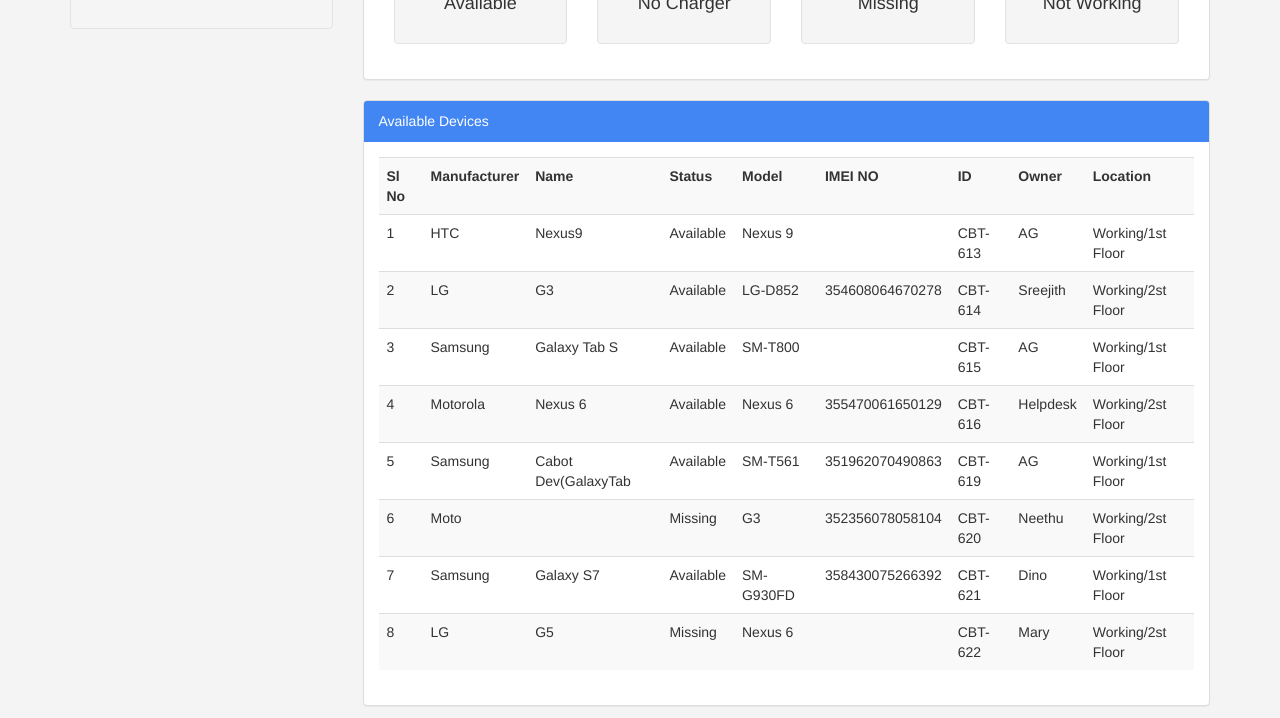
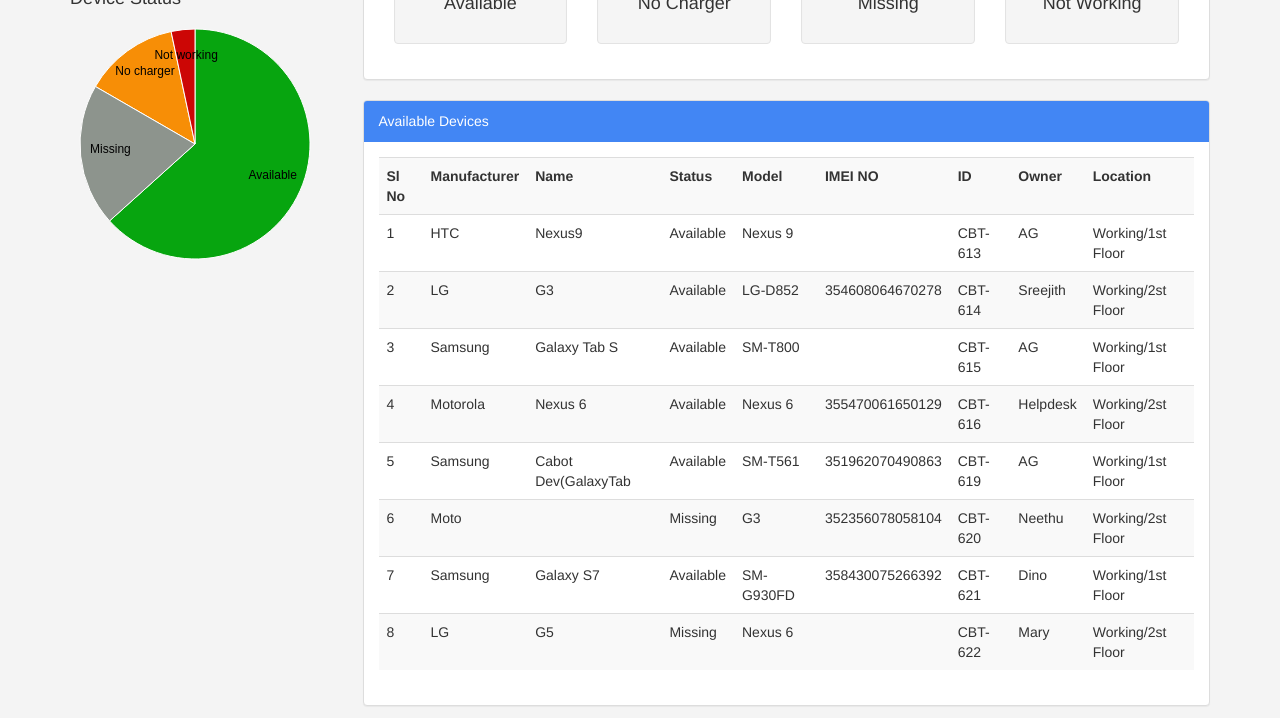
Before and after one commit to amitha-baby/DeviceHub, a plain HTML site: page index.html in a window 1280 px wide. Shown: the part 382-1100 px from the top of the page. Drawn offline with nearby package versions, Linux system fonts and the light colour scheme.

Commit message:
D3 implemented

```diff
--- /dev/null
+++ b/browseruse.csv
@@ -0,0 +1,5 @@
+browser,percent
+Available,19
+No charger,4
+Missing,6
+Not working,1
--- a/css/style.css
+++ b/css/style.css
@@ -151,6 +151,7 @@ color: #ffffff;
 
 
 
+
   @media (max-width: 767px) {
     .navbar-default .navbar-nav .open .dropdown-menu > li > a {
       color: #ecf0f1;
--- a/index.html
+++ b/index.html
@@ -13,6 +13,21 @@
     <link href="css/style.css" rel="stylesheet">
     <link rel="stylesheet" href="font-awesome/css/font-awesome.min.css">
     <script src="https://cdn.ckeditor.com/4.10.1/standard/ckeditor.js"></script>
+    <script src="https://d3js.org/d3.v4.min.js"></script>
+    <style>
+        .arc text {
+            font: 10px sans-serif;
+            text-anchor: middle;
+           font-style: initial;
+           font-size: 12px;
+        }
+
+        .arc path {
+            stroke: #fff;
+        }
+
+    </style>
+
 
   </head>
 
@@ -92,17 +107,74 @@
                                 </a>
                                 <a href="posts.html" class="list-group-item"><i class="fa fa-apple " aria-hidden="true"></i>    IOS<span class="badge">15</span></a>
                                 <a href="users.html" class="list-group-item"><i class="fa fa-android  " aria-hidden="true"></i>    Android<span class="badge">16</span></a>
+
                               </div>
-                              <div class="well">
+                              <!-- <div class="well"> -->
+                                <h4>Device Status</h4>
+
 
                                     <div>
-                                            <!-- <div class="progress-bar" role="progressbar" aria-valuenow="60" aria-valuemin="0" aria-valuemax="100" style="width: 60%;">
-                                              60%
-                                            </div> -->
+
+                                            <div >
+
+                                                <svg width="250" height="250"></svg>
+                                                <script>
+
+                                                    var svg = d3.select("svg"),
+                                                        width = svg.attr("width"),
+                                                        height = svg.attr("height"),
+                                                        radius = Math.min(width, height) / 2;
+
+                                                    var g = svg.append("g")
+                                                               .attr("transform", "translate(" + width / 2 + "," + height / 2 + ")");
+
+                                                    var color = d3.scaleOrdinal(['#07a50f','#f78e06','#8d948d','#cc0605','#e41a1c']);
+
+                                                    var pie = d3.pie().value(function(d) {
+                                                            return d.percent;
+                                                        });
+
+                                                    var path = d3.arc()
+                                                                 .outerRadius(radius - 10)
+                                                                 .innerRadius(0);
+
+                                                    var label = d3.arc()
+                                                                  .outerRadius(radius)
+                                                                  .innerRadius(radius - 80);
+
+                                                    d3.csv("browseruse.csv", function(error, data) {
+                                                        if (error) {
+                                                            throw error;
+                                                        }
+                                                        var arc = g.selectAll(".arc")
+                                                                   .data(pie(data))
+                                                                   .enter().append("g")
+                                                                   .attr("class", "arc");
+
+                                                        arc.append("path")
+                                                           .attr("d", path)
+                                                           .attr("fill", function(d) { return color(d.data.browser); });
+
+                                                        console.log(arc)
+
+                                                        arc.append("text")
+                                                           .attr("transform", function(d) {
+                                                                    return "translate(" + label.centroid(d) + ")";
+                                                            })
+                                                           .text(function(d) { return d.data.browser; });
+                                                        });
+
+                                                        svg.append("g")
+                                                           .attr("transform", "translate(" + (width / 2 - 120) + "," + 20 + ")")
+                                                           .append("text")
+                                                        //  .text("Browser use statistics - Jan 2017")
+                                                           .attr("class", "title")
+                                                </script>
+                                            </div>
 
                                           </div>
 
-                              </div>
+                              <!-- </div> -->
                 </div>
 
       <div class="col-md-9">
```
Also changed, not shown: data.csv.txt (added).
